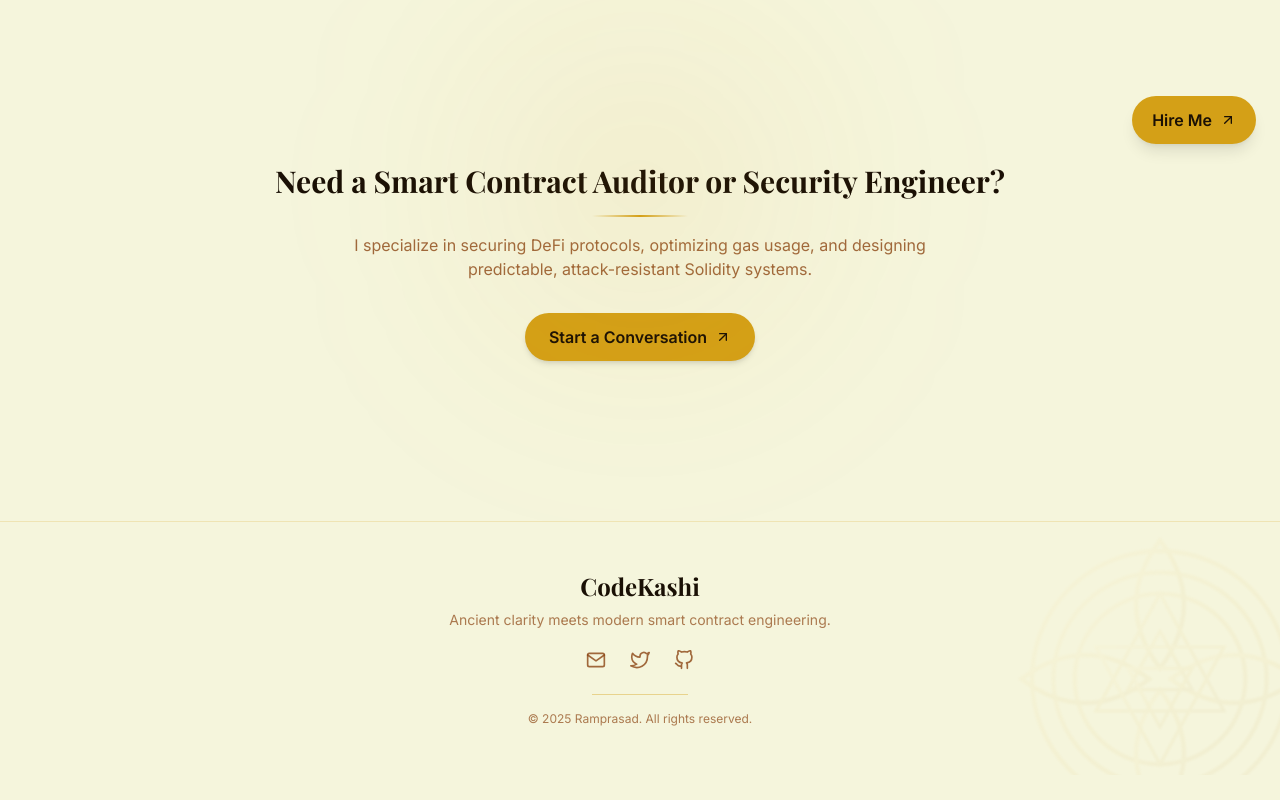
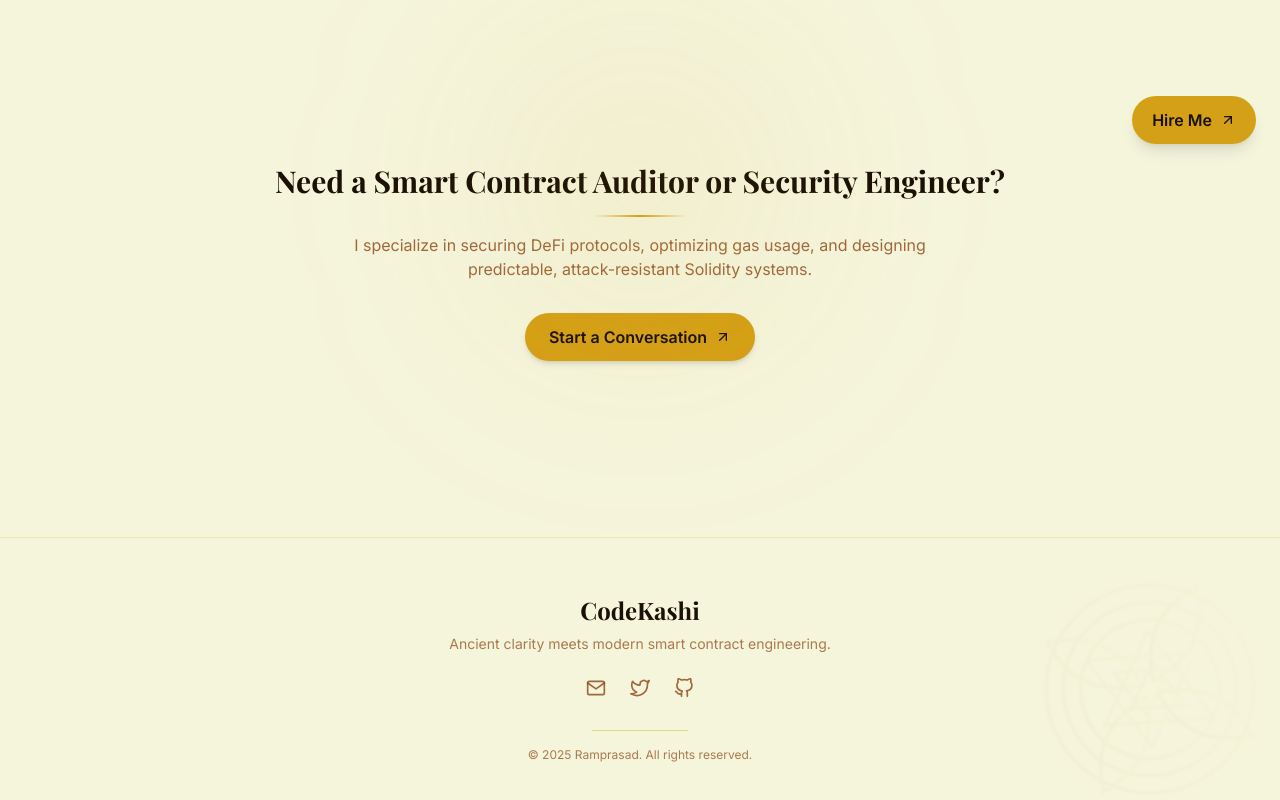
Before and after one commit to Ramprasad4121/codekashi, a React (Vite) app: page /audit/1 in a window 1280 px wide. Shown: the part 632-1432 px from the top of the page. Before the commit the page ends 1407 px from the top, so only its background shows below. Built offline with nearby package versions, Linux system fonts and the light colour scheme.

Commit message:
updated 2 files

```diff
--- a/src/components/Footer.jsx
+++ b/src/components/Footer.jsx
@@ -5,43 +5,60 @@ import yantra from "../assets/gayatri-yantra.svg";
 
 export default function Footer() {
   return (
-    <footer className="relative mt-20 py-12 px-6 bg-beige dark:bg-dark-temple border-t border-gold/20 overflow-hidden">
-
-      {/* FIXED: Subtle yantra watermark that WON’T push layout */}
+    <footer
+      className="
+        relative
+        mt-24
+        py-14
+        px-6
+        bg-beige
+        dark:bg-dark-temple
+        border-t
+        border-gold/20
+        overflow-hidden
+      "
+      style={{ backgroundColor: "var(--color-dark-temple)" }}
+    >
+      {/* Subtle, non-intrusive yantra watermark */}
       <img
         src={yantra}
-        alt="yantra"
+        alt="yantra watermark"
         className="
           absolute
-          bottom-0 right-[-40px]
-          w-[320px] h-[320px]
-          opacity-[0.05]
+          bottom-0
+          right-0
+          w-[260px]
+          h-[260px]
+          opacity-[0.035]
           blur-[1px]
           pointer-events-none
           select-none
           object-contain
+          animate-spin-slow
         "
         style={{
-          transform: "translateY(20%)",
+          transform: "translate(25%, 25%)",
         }}
       />
 
-      {/* Main content */}
+      {/* Main Footer Content */}
       <div className="relative z-10 max-w-6xl mx-auto text-center">
-
+        {/* Brand */}
         <h3 className="text-2xl font-heading font-bold text-dark-temple dark:text-gold">
           CodeKashi
         </h3>
 
+        {/* Tagline */}
         <p className="mt-2 text-sm text-brown/70 dark:text-beige/70">
           Ancient clarity meets modern smart contract engineering.
         </p>
 
-        {/* Social links */}
-        <div className="flex justify-center gap-6 mt-5">
+        {/* Social Icons */}
+        <div className="flex justify-center gap-6 mt-6">
           <a
             href="mailto:ramprasadgoud34@gmail.com"
-            className="text-brown/80 dark:text-beige/80 hover:text-gold transition text-xl"
+            className="text-xl text-brown/80 dark:text-beige/80 hover:text-gold transition"
+            aria-label="Email"
           >
             <FiMail />
           </a>
@@ -49,7 +66,8 @@ export default function Footer() {
           <a
             href="https://x.com/0xramprasad"
             target="_blank"
-            className="text-brown/80 dark:text-beige/80 hover:text-gold transition text-xl"
+            className="text-xl text-brown/80 dark:text-beige/80 hover:text-gold transition"
+            aria-label="Twitter"
           >
             <FiTwitter />
           </a>
@@ -57,14 +75,17 @@ export default function Footer() {
           <a
             href="https://github.com/Ramprasad4121"
             target="_blank"
-            className="text-brown/80 dark:text-beige/80 hover:text-gold transition text-xl"
+            className="text-xl text-brown/80 dark:text-beige/80 hover:text-gold transition"
+            aria-label="GitHub"
           >
             <FiGithub />
           </a>
         </div>
 
-        <div className="mx-auto mt-6 mb-4 w-24 h-[1px] bg-gold/40"></div>
+        {/* Divider */}
+        <div className="mx-auto mt-8 mb-4 w-24 h-[1px] bg-gold/40" />
 
+        {/* Copyright */}
         <p className="text-xs text-brown/70 dark:text-beige/60">
           © {new Date().getFullYear()} Ramprasad. All rights reserved.
         </p>
--- a/src/components/Hero.jsx
+++ b/src/components/Hero.jsx
@@ -64,7 +64,7 @@ export default function Hero() {
       <motion.div
         ref={yantraRef}
         initial={{ opacity: 0 }}
-        animate={{ opacity: 0.07 }}
+        animate={{ opacity: 0.04 }}
         transition={{ duration: 1.2 }}
         className="absolute top-1/2 left-1/2 pointer-events-none"
         style={{
```
